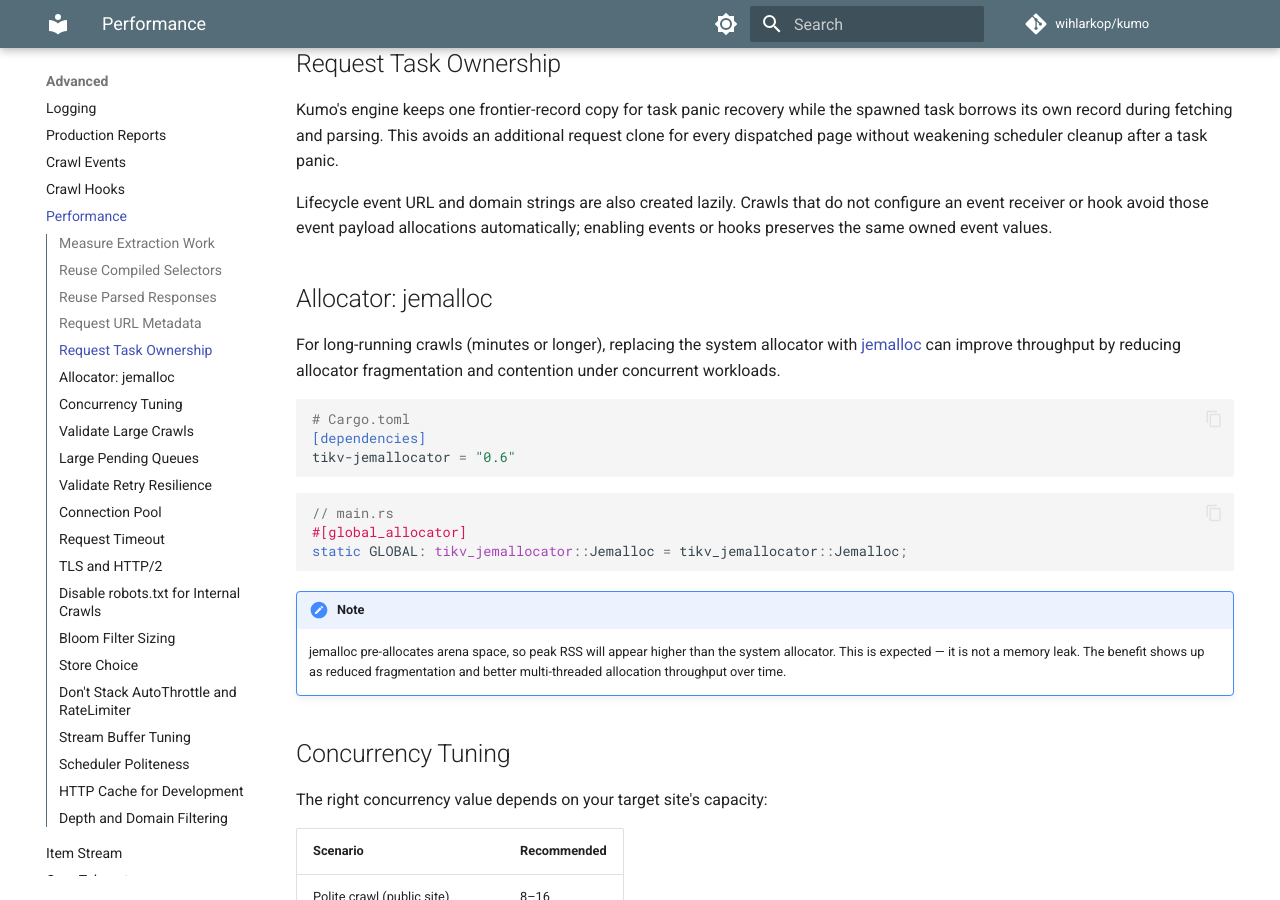
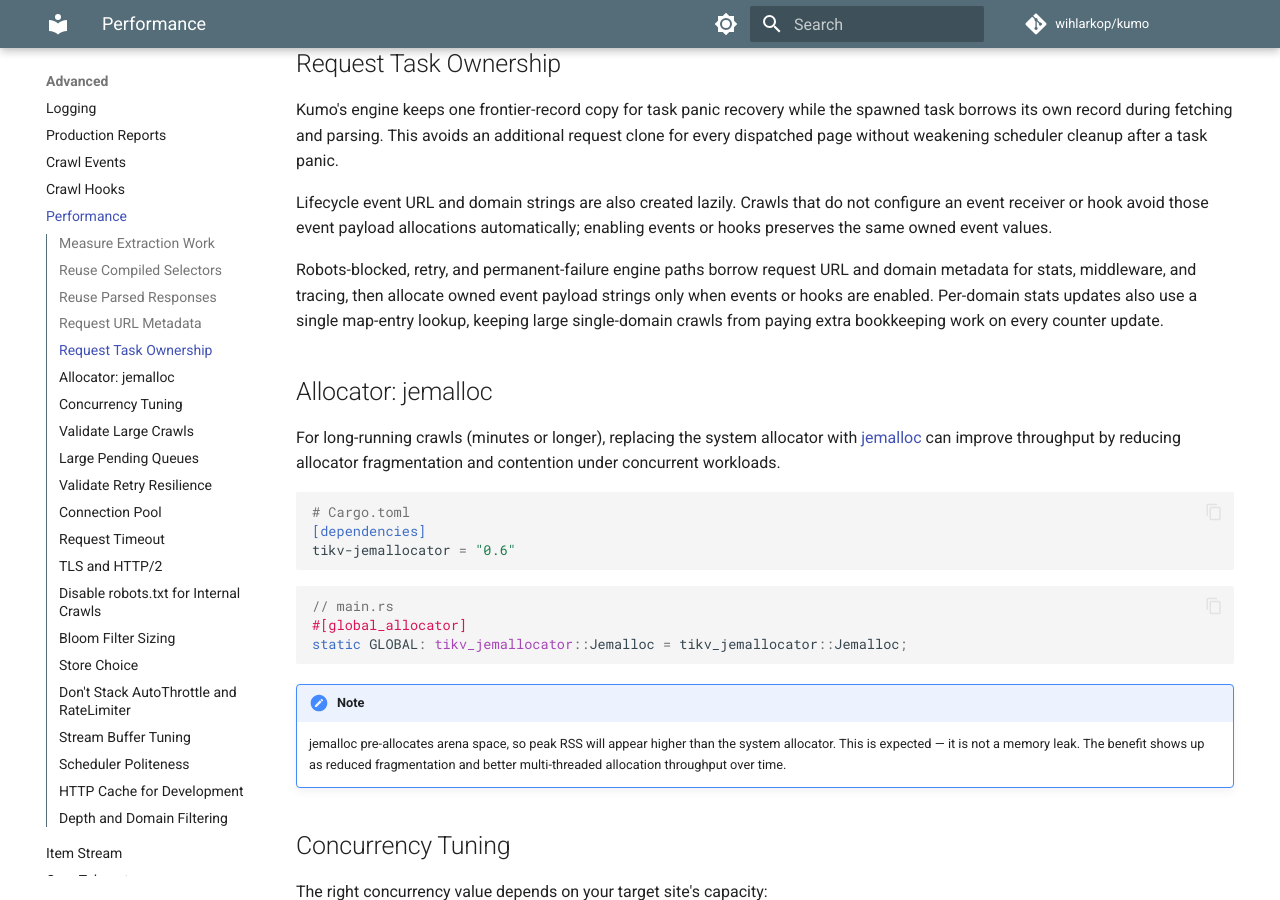
Before and after one commit to wihlarkop/kumo, an MkDocs documentation site: the page built from docs/src/advanced/performance.md, in a window 1280 px wide and 900 px high, scrolled down 1247 px. Built offline with MkDocs 1.6.1 and Material for MkDocs 9.7.7, drawn with Linux system fonts in a browser that asks for light colours; comment, search, counter and statistics services are not loaded.

Commit message:
perf: reduce engine bookkeeping allocations (#73)

```diff
--- a/docs/src/advanced/performance.md
+++ b/docs/src/advanced/performance.md
@@ -67,6 +67,12 @@ cleanup after a task panic.
 Lifecycle event URL and domain strings are also created lazily. Crawls that do
 not configure an event receiver or hook avoid those event payload allocations
 automatically; enabling events or hooks preserves the same owned event values.
+
+Robots-blocked, retry, and permanent-failure engine paths borrow request URL and
+domain metadata for stats, middleware, and tracing, then allocate owned event
+payload strings only when events or hooks are enabled. Per-domain stats updates
+also use a single map-entry lookup, keeping large single-domain crawls from
+paying extra bookkeeping work on every counter update.
 
 ## Allocator: jemalloc
 
```
Also changed, not shown: docs/src/changelog.md (+5 -0 lines), 3 other files.
